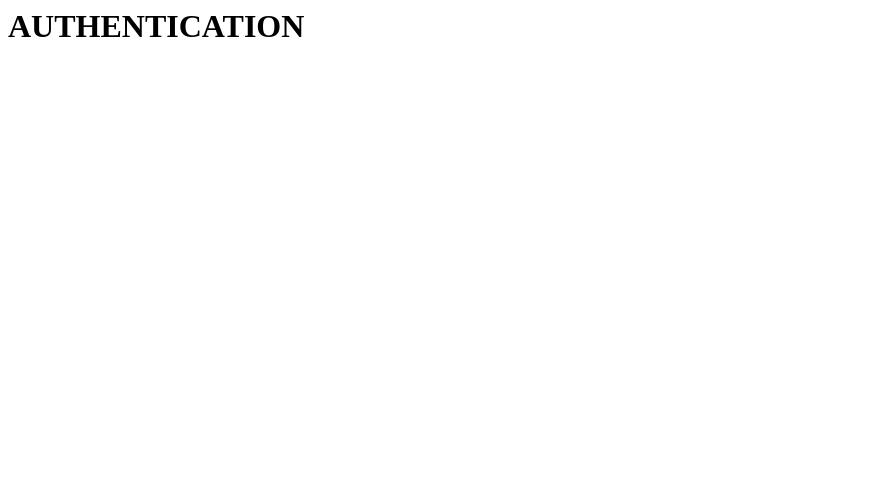
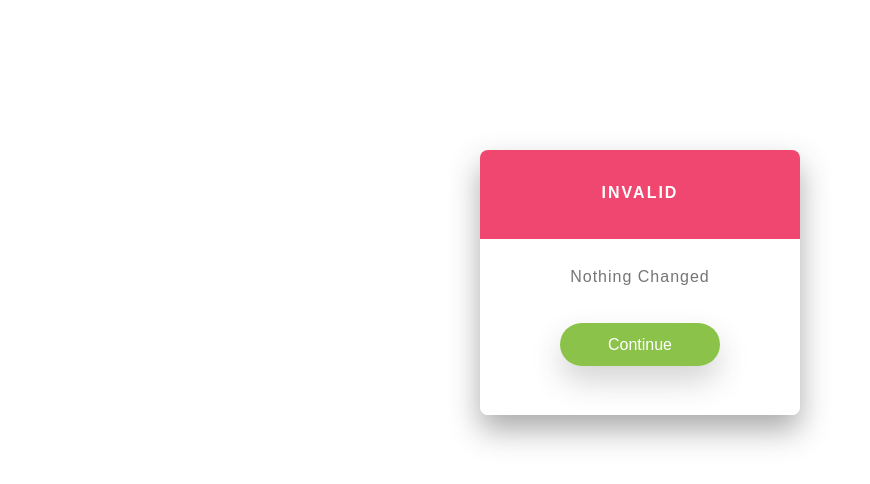
Before and after one commit to Anurag-Bharati/GhumGham, a Django app: page /activate/ in a window 1280 px wide. Shown: the top 484 px of the page, without its empty margins (0-870 px from the left). Run offline with Django 4.2, Linux system fonts and the light colour scheme.

Commit message:
Added Feedback to the activate action | Did some minor changes

```diff
--- /dev/null
+++ b/static/css/auth/success.css
@@ -0,0 +1,97 @@
+
+#card {
+  position: relative;
+  width: 320px;
+  display: block;
+  margin: 40px auto;
+  text-align: center;
+  font-family: 'Source Sans Pro', sans-serif;
+  box-shadow: 0 15px 30px rgba(50, 50, 50, 0.41);
+  border-radius: 8px;
+}
+
+
+.upper-side-green {
+  padding: 2em;
+  display: block;
+  color: #fff;
+  background-color: #8BC34A;
+  border-top-right-radius: 8px;
+  border-top-left-radius: 8px;
+
+}
+
+.upper-side-red {
+  padding: 2em;
+  display: block;
+  color: #fff;
+  background-color: #EF476F;
+  border-top-right-radius: 8px;
+  border-top-left-radius: 8px;
+
+}
+#checkmark {
+  font-weight: lighter;
+  fill: #fff;
+  margin: -3.5em auto auto 20px;
+
+}
+
+#status {
+  font-weight: bold;
+  text-transform: uppercase;
+  letter-spacing: 2px;
+  font-size: 1em;
+  margin-top: -.2em;
+  margin-bottom: 0;
+
+}
+
+.content{
+  position: center;
+  margin-top: 150px;
+  line-height:28px;
+}
+
+#lower-side {
+  padding: 2em 2em 5em 2em;
+  background: #fff;
+  display: block;
+  border-bottom-right-radius: 8px;
+  border-bottom-left-radius: 8px;
+}
+
+#message {
+  margin-top: -.5em;
+  color: #757575;
+  letter-spacing: 1px;
+
+}
+
+#contBtn {
+  position: relative;
+  top: 1.5em;
+  text-decoration: none;
+  background: #8bc34a;
+  color: #fff;
+  margin: auto;
+  padding: .8em 3em;
+  -webkit-box-shadow: 0 15px 30px rgba(50, 50, 50, 0.21);
+  -moz-box-shadow: 0 15px 30px rgba(50, 50, 50, 0.21);
+  box-shadow: 0 15px 30px rgba(50, 50, 50, 0.21);
+  border-radius: 25px;
+  -webkit-transition: all .4s ease;
+		-moz-transition: all .4s ease;
+		-o-transition: all .4s ease;
+		transition: all .4s ease;
+}
+
+#contBtn:hover {
+  -webkit-box-shadow: 0 15px 30px rgba(50, 50, 50, 0.41);
+  -moz-box-shadow: 0 15px 30px rgba(50, 50, 50, 0.41);
+  box-shadow: 0 15px 30px rgba(50, 50, 50, 0.41);
+  -webkit-transition: all .4s ease;
+		-moz-transition: all .4s ease;
+		-o-transition: all .4s ease;
+		transition: all .4s ease;
+}
--- a/templates/auth/activated.html
+++ b/templates/auth/activated.html
@@ -1 +1,31 @@
-<H1>AUTHENTICATION</H1>
+
+{% load static %}
+{% block head %}
+<link rel="stylesheet" href="{% static 'css/auth/success.css' %}" />
+{% endblock head %}
+{% block content %}
+<section>
+    <div class="content">
+        <div id='card' class="animated fadeIn">
+            <div class={% include "util/_verified.html" %}>
+                {% if messages %}
+                <h3 id='status'>Success</h3>
+            </div>
+            <div id='lower-side'>
+                {% for message in messages %}
+                <p id='message'>{{ message }}</p>
+                {% endfor %}
+                <a href={% url 'auth' %} id="contBtn">Continue</a>
+            </div>
+            {% else %}
+            <h3 id='status' style="color:#ffffff">Invalid</h3>
+        </div>
+        <div id='lower-side'>
+            <p id='message'>Nothing Changed</p>
+            <a href={% url 'auth' %} id="contBtn">Continue</a>
+        </div>
+    </div>
+    {% endif %}
+
+</section>
+{% endblock content %}
--- /dev/null
+++ b/templates/util/_verified.html
@@ -0,0 +1,5 @@
+{% if messages %}
+	upper-side-green
+{% else %}
+	upper-side-red
+{% endif %}
--- a/users/views.py
+++ b/users/views.py
@@ -40,13 +40,16 @@ def verification(request, identity, token):
         try:
             user = User.objects.get(pk=force_str(urlsafe_base64_decode(identity)))
 
-            if not activation_token.check_token(user, token) or user.is_active:
-                return redirect('activated' + '?message=' + user.username + ' already activated')
+            if user.is_active:
+                messages.error(request, "Account has already been activated")
+                return redirect("auth")
 
-            user.is_active = True
-            user.save()
+            elif activation_token.check_token(user, token):
+                user.is_active = True
+                user.save()
+                messages.success(request, 'Your account has been successfully activated')
+                return redirect('activated')
 
-            messages.success(request, 'Your account has been successfully activated')
             return redirect('activated')
 
         except Exception as ex:
```
